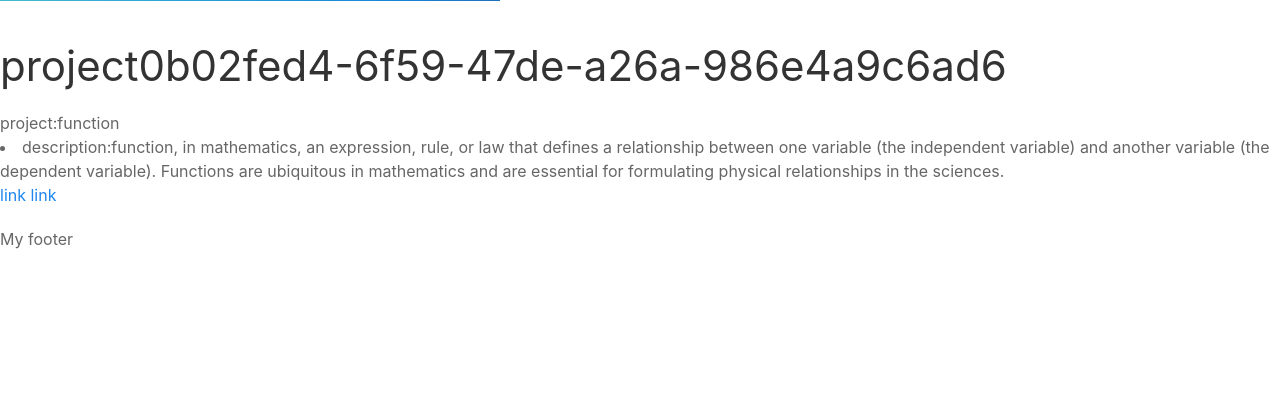
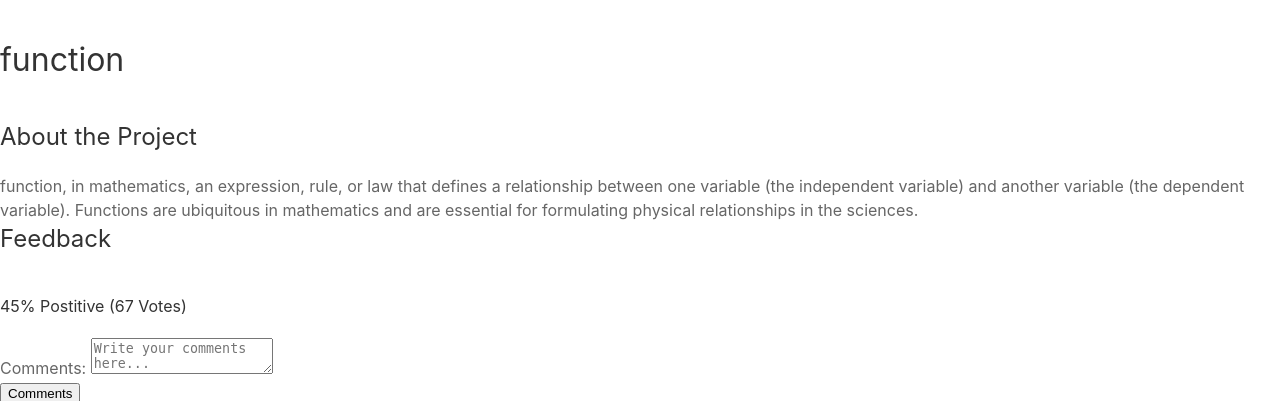
Before and after one commit to Sarnia913/django_project, a Django app: page /what/0b02fed4-6f59-47de-a26a-986e4a9c6ad6/ in a window 1280 px wide. Shown: the part 927-1328 px from the top of the page. Before the commit the page ends 1176 px from the top, so only its background shows below. Run offline with Django 4.2, Linux system fonts and the light colour scheme; data comes from the database, SQL or seed files in the repository; some libraries are stand-ins or nearby versions.

Commit message:
edit form module to have a nice view

```diff
--- a/projects/forms.py
+++ b/projects/forms.py
@@ -1,7 +1,11 @@
-from django.forms import ModelForm
+from django.forms import ModelForm,widgets
+from django import forms
 from .models import Project
 
 class ProjectForm(ModelForm):
     class Meta:
         model=Project
         fields='__all__'
+        widgets={
+            'tags':forms.CheckboxSelectMultiple(),
+        }
--- a/projects/templates/projects/single-project.html
+++ b/projects/templates/projects/single-project.html
@@ -7,12 +7,79 @@
 <body>
 {% extends 'main.html' %}
 {% block content %}
-    <img style='max-width: 500px;' src="{{ projectobj.featured_image.url }}">
-   <h1>project{{ num }}</h1>
-project:{{ projectobj.title }}
-    <li>description:{{ projectobj.desc }}</li>
-    <a href="/project/{{ projectobj.id }}">link</a>
-    <a href="{% url 'project' projectobj.id %} ">link</a>
+
+    <!-- Main Section -->
+  <main class="singleProject my-md">
+    <div class="container">
+      <div class="layout">
+        <div class="column column--1of3">
+          <h3 class="singleProject__subtitle">Tools & Stacks</h3>
+          <div class="singleProject__toolStack">
+
+             {% for tag in projectobj.tags.all %}
+
+                            <span class="tag tag--pill tag--main">
+                              <small>{{ tag }}</small>
+                            </span>
+
+                        {% endfor %}
+
+
+          </div>
+          <a class="singleProject__liveLink" href="#" target="_blank"><i class="im im-external-link"></i>Source Code
+          </a>
+        </div>
+        <div class="column column--2of3">
+          <img class="singleProject__preview" src="images/project-c.png" alt="portfolio thumbnail" />
+          <a href="profile.html" class="singleProject__developer">Md. Shahriar Parvez</a>
+          <h2 class="singleProject__title">{{ projectobj.title }}</h2>
+          <h3 class="singleProject__subtitle">About the Project</h3>
+          <div class="singleProject__info">
+            {{ projectobj.desc }}
+
+
+          </div>
+
+          <div class="comments">
+            <h3 class="singleProject__subtitle">Feedback</h3>
+            <h5 class="project--rating">
+              {{ projectobj.vote_ratio }}% Postitive  ({{ projectobj.vote_total }} Vote{{projectobj.vote_total|pluralize:"s"}})
+            </h5>
+
+            <form class="form" action="#" method="POST">
+              <!-- Textarea -->
+              <div class="form__field">
+                <label for="formInput#textarea">Comments: </label>
+                <textarea class="input input--textarea" name="message" id="formInput#textarea"
+                  placeholder="Write your comments here..."></textarea>
+              </div>
+              <input class="btn btn--sub btn--lg" type="submit" value="Comments" />
+            </form>
+            <div class="commentList">
+              <div class="comment">
+                <a href="profile.html">
+                  <img class="avatar avatar--md"
+                    src="https://pbs.twimg.com/profile_images/1335382240931368961/b3wSZKj4_400x400.jpg" alt="user" />
+                </a>
+                <div class="comment__details">
+                  <a href="profile.html" class="comment__author">Sulamita Ivanov</a>
+                  <p class="comment__info">
+                    Lorem ipsum dolor sit amet consectetur adipisicing elit. Reprehenderit alias numquam perferendis
+                    mollitia minus minima exercitationem possimus ab deserunt qui, soluta iusto doloribus eveniet
+                    similique consequuntur ratione, dignissimos ut magni laborum quo.
+                  </p>
+                </div>
+              </div>
+
+
+            </div>
+          </div>
+        </div>
+      </div>
+    </div>
+    </div>
+  </main>
+
 {% endblock content %}
 </body>
 </html>
--- a/templates/main.html
+++ b/templates/main.html
@@ -18,7 +18,7 @@
   <title>DevSearch - Connect with Developers!</title>
 </head>
 <body>
-<h1>This is the mail template</h1>
+<h1></h1>
 {% include 'navbar.html' %}
 {% block content %}
 {% endblock content %}
```
Also changed, not shown: projects/templates/projects/form2.html (added, +19 -0 lines), projects/templates/projects/project_form.html (+30 -12 lines), projects/templates/projects/single-project-new.html (added, +21 -0 lines).
